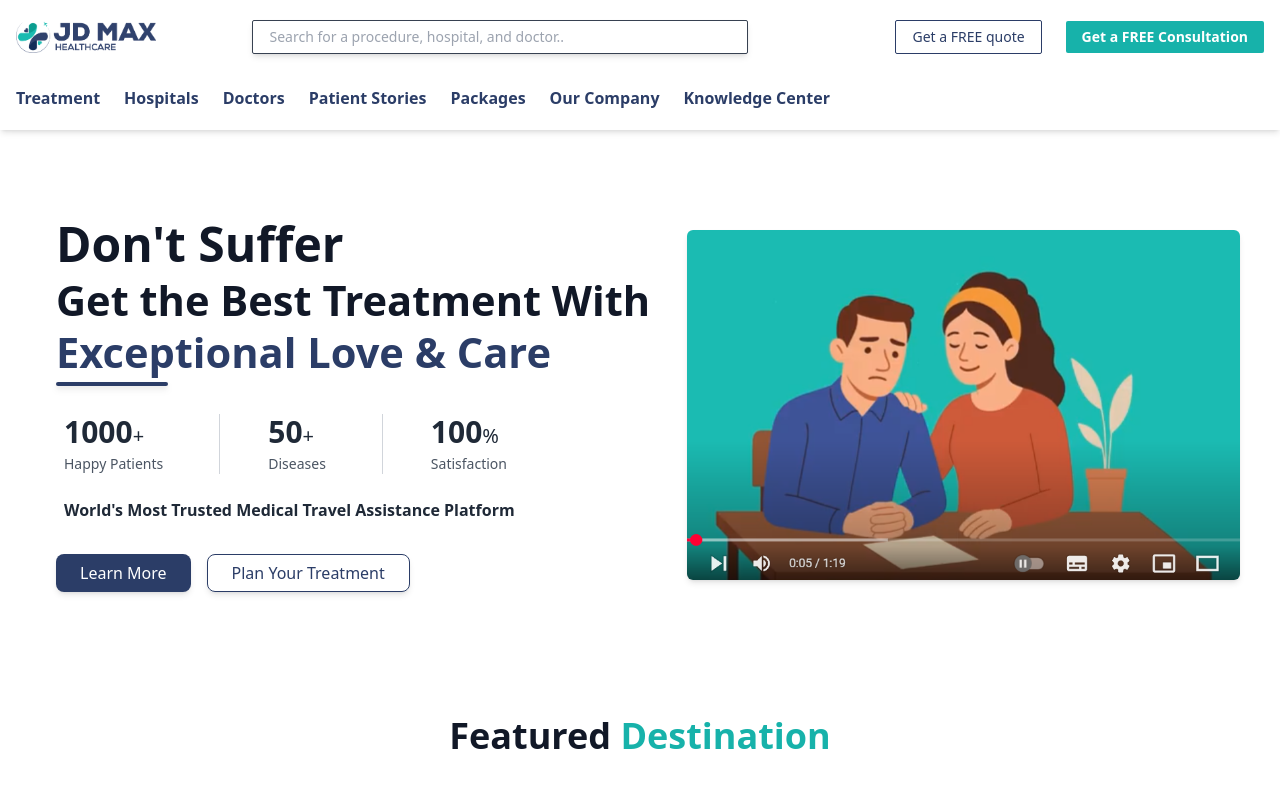
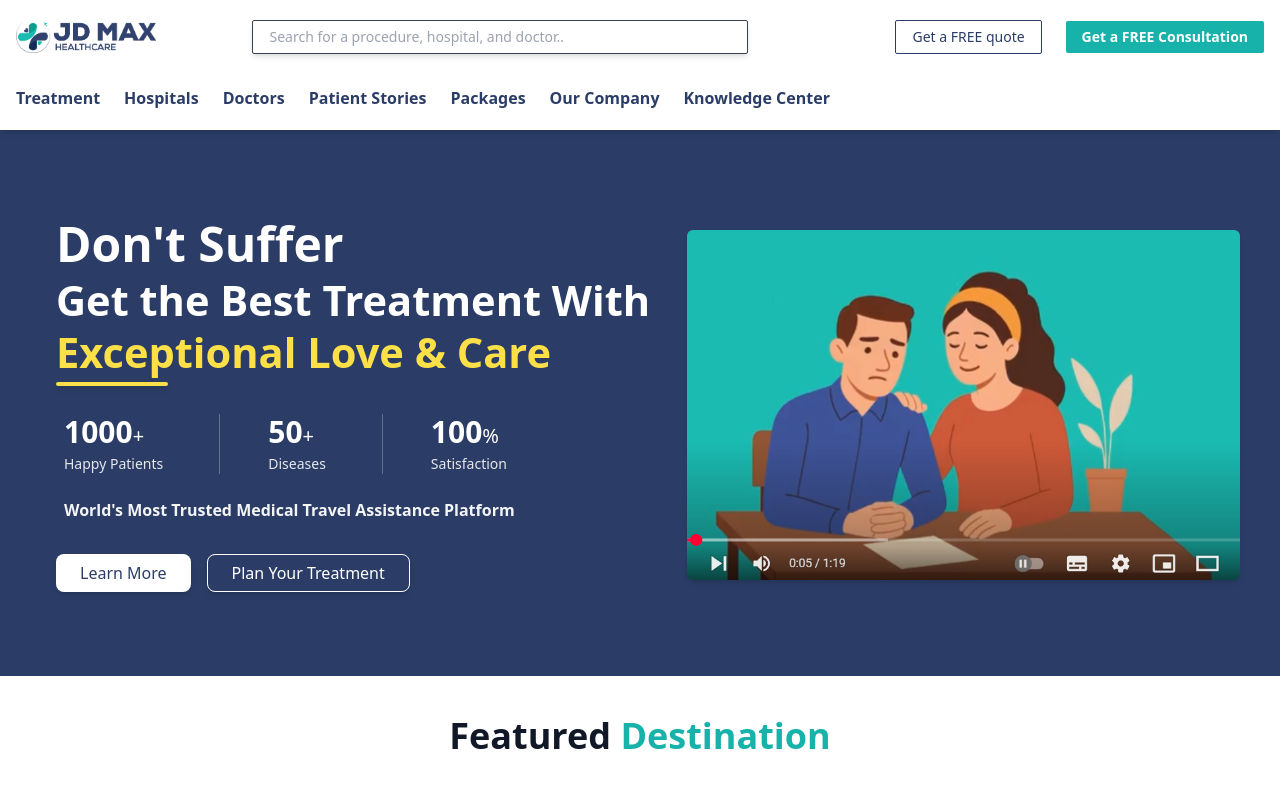
Before and after one commit to WebSahil/demo-repo, a React (Vite) app: page /home in a window 1280 px wide. Shown: the top 786 px of the page. Built offline with nearby package versions, Linux system fonts and the light colour scheme.

Commit message:
banner changes

```diff
--- a/src/pages/home.jsx
+++ b/src/pages/home.jsx
@@ -369,61 +369,81 @@ const Home = () => {
                     </div>
                 </div>
             </header>
-            <div
-                className="flex px-10 py-3 ">
-                <div className="absolute inset-0 bg-white/50 h-[673px] backdrop-blur-sm"></div>
+            <div className="flex px-10 py-3 bg-[#2b3d67] relative">
+                {/* blur layer not needed since solid bg, but kept optional */}
 
-                <div className='flex relative py-16  flex-row  w-full'>
-                    <div className="flex flex-col w-full md:w-7/12 px-4 py-2 ">
 
-                        <div className=" ">
-                            <h1 className="text-gray-900 text-5xl font-bold leading-tight">
+                <div className="flex relative py-16 flex-row w-full">
+                    {/* LEFT TEXT SECTION */}
+                    <div className="flex flex-col w-full md:w-7/12 px-4 py-2 text-white">
+                        <div>
+                            <h1 className="text-5xl font-bold leading-tight">
                                 Don't Suffer
                             </h1>
-                            <h2 className="text-gray-900 text-[2.6rem] leading-tight font-semibold">
+                            <h2 className="text-[2.6rem] leading-tight font-semibold">
                                 Get the Best Treatment With
                             </h2>
-                            <h2 className="text-[#2b3d67] text-[2.6rem] leading-tight font-bold">
+                            <h2 className="text-yellow-300 text-[2.6rem] leading-tight font-bold">
                                 Exceptional Love & Care
                             </h2>
-                            <div className="w-28 h-1 bg-[#2b3d67] drop-shadow-md rounded mt-1"></div>
+                            <div className="w-28 h-1 bg-yellow-300 drop-shadow-md rounded mt-1"></div>
                         </div>
 
-                        <div className="mt-5  p-2 rounded-xl ">
-                            <div className="flex gap-14 divide-x divide-gray-300">
-                                <div className="flex  flex-col">
-                                    <h3 className="text-3xl font-bold text-gray-800">1000<span className="text-xl font-normal">+</span></h3>
-                                    <p className="text-sm font-medium text-gray-600 mt-1">Happy Patients</p>
+                        {/* STATS */}
+                        <div className="mt-5 p-2 rounded-xl">
+                            <div className="flex gap-14 divide-x divide-gray-400/50">
+                                <div className="flex flex-col">
+                                    <h3 className="text-3xl font-bold text-white">
+                                        1000<span className="text-xl font-normal">+</span>
+                                    </h3>
+                                    <p className="text-sm font-medium text-gray-200 mt-1">
+                                        Happy Patients
+                                    </p>
                                 </div>
                                 <div className="flex flex-col pl-12">
-                                    <h3 className="text-3xl font-bold text-gray-800">50<span className="text-xl font-normal">+</span></h3>
-                                    <p className="text-sm font-medium text-gray-600 mt-1">Diseases</p>
+                                    <h3 className="text-3xl font-bold text-white">
+                                        50<span className="text-xl font-normal">+</span>
+                                    </h3>
+                                    <p className="text-sm font-medium text-gray-200 mt-1">
+                                        Diseases
+                                    </p>
                                 </div>
                                 <div className="flex flex-col pl-12">
-                                    <h3 className="text-3xl font-bold text-gray-800">100<span className="text-xl font-normal">%</span></h3>
-                                    <p className="text-sm font-medium text-gray-600 mt-1">Satisfaction</p>
+                                    <h3 className="text-3xl font-bold text-white">
+                                        100<span className="text-xl font-normal">%</span>
+                                    </h3>
+                                    <p className="text-sm font-medium text-gray-200 mt-1">
+                                        Satisfaction
+                                    </p>
                                 </div>
                             </div>
-                            <p className=" text-base mt-6 font-semibold text-gray-800">
+                            <p className="text-base mt-6 font-semibold text-gray-100">
                                 World's Most Trusted Medical Travel Assistance Platform
                             </p>
                         </div>
 
+                        {/* BUTTONS */}
                         <div className="mt-6 flex flex-wrap gap-4">
-                            <button className="bg-[#2b3d67] hover:bg-[#1f2c4a] transition text-white px-6 py-1 rounded-lg font-medium shadow-md">
+                            <button className="bg-white text-[#2b3d67] hover:bg-gray-200 transition px-6 py-1 rounded-lg font-medium shadow-md">
                                 Learn More
                             </button>
-                            <button className="border border-[#2b3d67] text-[#2b3d67] hover:bg-[#2b3d67] hover:text-white transition px-6 py-1.5 rounded-lg font-medium shadow-md">
+                            <button className="border border-white text-white hover:bg-white hover:text-[#2b3d67] transition px-6 py-1.5 rounded-lg font-medium shadow-md">
                                 Plan Your Treatment
                             </button>
                         </div>
                     </div>
 
-                    <div className="w-full pt-6 md:w-6/12 ">
-                        <img src={screenshot} alt="patient" className='w-full h-[350px] object-cover rounded-md shadow-md' />
+                    {/* RIGHT IMAGE */}
+                    <div className="w-full pt-6 md:w-6/12">
+                        <img
+                            src={screenshot}
+                            alt="patient"
+                            className="w-full h-[350px] object-cover rounded-md shadow-md"
+                        />
                     </div>
                 </div>
             </div>
+
 
             <section className="text-center py-10">
                 <h2 className="text-4xl font-bold text-gray-900">
@@ -742,9 +762,8 @@ const Home = () => {
                             </div>
 
                             {/* Title below the image */}
-                            <div className="w-full text-sm font-medium px-3 py-2 text-center">
+                            <div className="w-full text-lg font-semibold px-3 py-2 text-center">
                                 {video.title}
-                                <p className="text-xs font-normal text-gray-600 mt-1">{video.description}</p>
                             </div>
 
                         </a>
@@ -997,11 +1016,11 @@ const Home = () => {
                 </div>
 
                 {/* Doctors Grid */}
-                <div className="flex space-x-2 overflow-x-scroll px-6 pb-12 scrollbar-hide">
+                <div className="flex space-x-3 overflow-x-auto p-6 scrollbar-hide ">
                     {doctors.map((doc, i) => (
                         <div
                             key={i}
-                            className="min-w-[280px] bg-white  rounded-md shadow-sm hover:shadow-md transition overflow-hidden"
+                            className="min-w-[300px]  rounded-xl shadow-md  overflow-hidden cursor-pointer"
                         >
                             {/* Image */}
                             <div className="relative">
```
